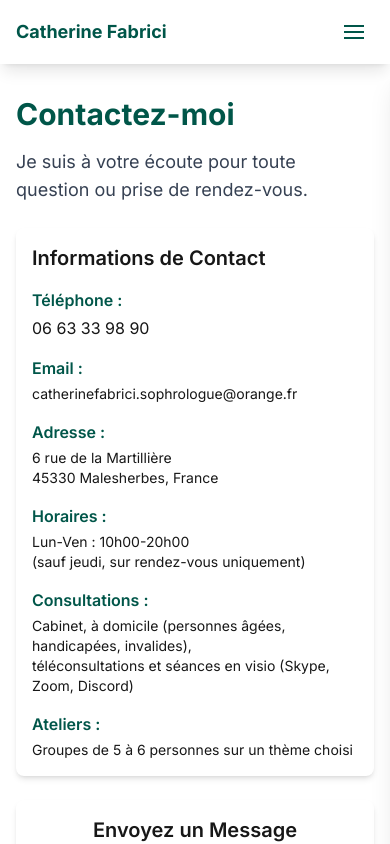
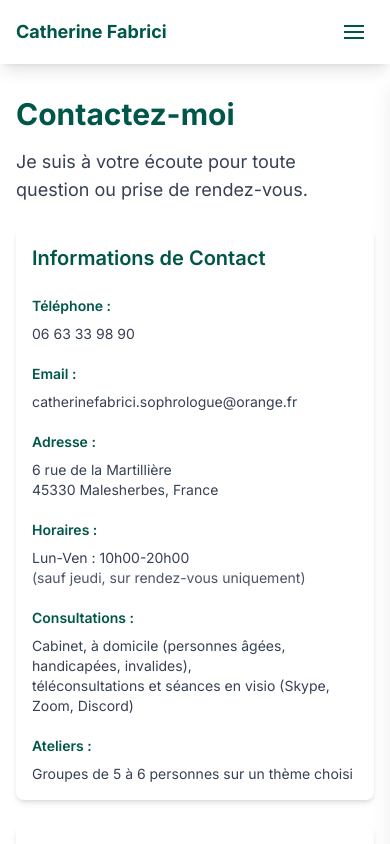
Before and after one commit to sophrologue/nextjs, a Next.js app: page /contact in a window 390 px wide. Shown: the top 844 px of the page. Built offline with nearby package versions, Linux system fonts and the light colour scheme.

Commit message:
refactor: title font color change and alignment fixed for contact details

```diff
--- a/src/app/contact/page.tsx
+++ b/src/app/contact/page.tsx
@@ -14,40 +14,40 @@ const ContactPage = () => {
         <div className="grid grid-cols-1 lg:grid-cols-2 gap-6 md:gap-8">
           {/* Contact Information */}
           <div className="bg-white p-4 md:p-6 rounded-lg shadow-md">
-            <h2 className="text-xl md:text-2xl font-semibold mb-4 md:mb-6">Informations de Contact</h2>
-            <div className="space-y-4">
-              <div className="flex flex-col sm:flex-row sm:items-start">
-                <span className="font-semibold text-[#005649] mb-1 sm:mb-0 sm:w-32 md:w-36">Téléphone :</span>
-                <span className="break-all">06 63 33 98 90</span>
+            <h2 className="text-xl md:text-2xl font-semibold mb-6 text-[#005649]">Informations de Contact</h2>
+            <div className="space-y-5">
+              <div className="grid grid-cols-1 sm:grid-cols-3 gap-2 sm:gap-4 items-start">
+                <span className="font-semibold text-[#005649] text-sm md:text-base">Téléphone :</span>
+                <span className="sm:col-span-2 text-gray-700 text-sm md:text-base">06 63 33 98 90</span>
               </div>
-              <div className="flex flex-col sm:flex-row sm:items-start">
-                <span className="font-semibold text-[#005649] mb-1 sm:mb-0 sm:w-32 md:w-36">Email :</span>
-                <span className="break-all text-sm md:text-base">catherinefabrici.sophrologue@orange.fr</span>
+              <div className="grid grid-cols-1 sm:grid-cols-3 gap-2 sm:gap-4 items-start">
+                <span className="font-semibold text-[#005649] text-sm md:text-base">Email :</span>
+                <span className="sm:col-span-2 text-gray-700 text-sm md:text-base break-all">catherinefabrici.sophrologue@orange.fr</span>
               </div>
-              <div className="flex flex-col sm:flex-row sm:items-start">
-                <span className="font-semibold text-[#005649] mb-1 sm:mb-0 sm:w-32 md:w-36">Adresse :</span>
-                <span className="text-sm md:text-base">
+              <div className="grid grid-cols-1 sm:grid-cols-3 gap-2 sm:gap-4 items-start">
+                <span className="font-semibold text-[#005649] text-sm md:text-base">Adresse :</span>
+                <span className="sm:col-span-2 text-gray-700 text-sm md:text-base">
                   6 rue de la Martillière<br />
                   45330 Malesherbes, France
                 </span>
               </div>
-              <div className="flex flex-col sm:flex-row sm:items-start">
-                <span className="font-semibold text-[#005649] mb-1 sm:mb-0 sm:w-32 md:w-36">Horaires :</span>
-                <span className="text-sm md:text-base">
+              <div className="grid grid-cols-1 sm:grid-cols-3 gap-2 sm:gap-4 items-start">
+                <span className="font-semibold text-[#005649] text-sm md:text-base">Horaires :</span>
+                <span className="sm:col-span-2 text-gray-700 text-sm md:text-base">
                   Lun-Ven : 10h00-20h00<br />
-                  (sauf jeudi, sur rendez-vous uniquement)
+                  <span className="text-gray-600">(sauf jeudi, sur rendez-vous uniquement)</span>
                 </span>
               </div>
-              <div className="flex flex-col sm:flex-row sm:items-start">
-                <span className="font-semibold text-[#005649] mb-1 sm:mb-0 sm:w-32 md:w-36">Consultations :</span>
-                <span className="text-sm md:text-base">
+              <div className="grid grid-cols-1 sm:grid-cols-3 gap-2 sm:gap-4 items-start">
+                <span className="font-semibold text-[#005649] text-sm md:text-base">Consultations :</span>
+                <span className="sm:col-span-2 text-gray-700 text-sm md:text-base">
                   Cabinet, à domicile (personnes âgées, handicapées, invalides),<br />
                   téléconsultations et séances en visio (Skype, Zoom, Discord)
                 </span>
               </div>
-              <div className="flex flex-col sm:flex-row sm:items-start">
-                <span className="font-semibold text-[#005649] mb-1 sm:mb-0 sm:w-32 md:w-36">Ateliers :</span>
-                <span className="text-sm md:text-base">
+              <div className="grid grid-cols-1 sm:grid-cols-3 gap-2 sm:gap-4 items-start">
+                <span className="font-semibold text-[#005649] text-sm md:text-base">Ateliers :</span>
+                <span className="sm:col-span-2 text-gray-700 text-sm md:text-base">
                   Groupes de 5 à 6 personnes sur un thème choisi
                 </span>
               </div>
--- a/src/app/qui-je-suis/(components)/CallToActionSection.tsx
+++ b/src/app/qui-je-suis/(components)/CallToActionSection.tsx
@@ -3,7 +3,7 @@ import React from 'react';
 const CallToActionSection = () => {
   return (
     <div className="bg-gradient-to-r from-[#005649] to-[#007562] rounded-xl text-white p-8 text-center">
-      <h2 className="text-2xl md:text-3xl font-bold text-[#005649] mb-4">
+      <h2 className="text-2xl md:text-3xl font-bold text-white mb-4">
         Prêt(e) à découvrir la sophrologie ?
       </h2>
       <p className="text-lg mb-8 opacity-95 max-w-3xl mx-auto">
--- a/src/app/tarifs/page.tsx
+++ b/src/app/tarifs/page.tsx
@@ -75,14 +75,7 @@ const TarifsPage = () => {
           </div>
         </div>
 
-        <div className="mt-12 text-center">
-          <p className="text-lg mb-2 font-medium text-[#005649]">
-            Première consultation : entretien de 30 minutes offert
-          </p>
-          <p className="text-sm text-gray-600">
-            Les tarifs sont donnés à titre indicatif et peuvent être ajustés selon vos besoins.
-          </p>
-        </div>
+
       </div>
     </div>
   );
```
